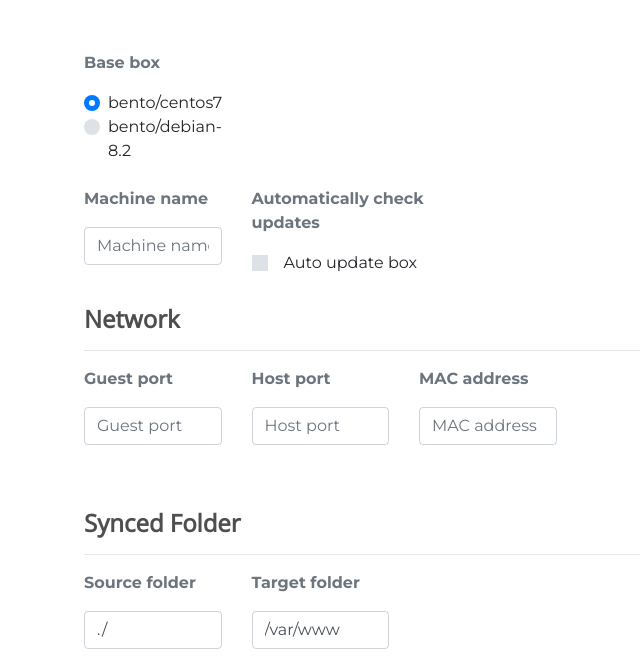
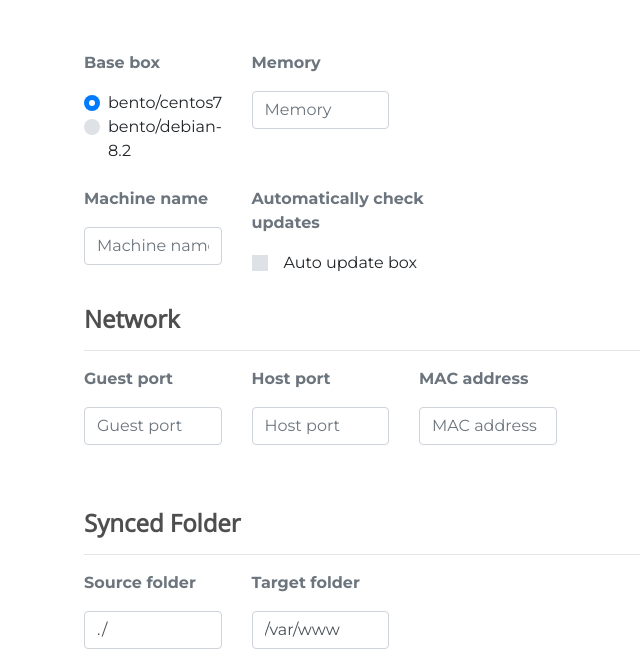
Before and after one commit to aguillement/vagup, a Django app: page /generator/ in a window 1280 px wide. Shown: the part 40-704 px from the top of the page, without its empty margins (236-876 px from the left). Run offline with Django 3.2, Linux system fonts and the light colour scheme; some libraries are stand-ins or nearby versions; some web fonts are replaced.

Commit message:
add memory option

```diff
--- a/src/vagup/generator/templates/generator/generate.html
+++ b/src/vagup/generator/templates/generator/generate.html
@@ -13,12 +13,20 @@
                         <b>Base box</b>
                     </p>
                     <div class="custom-control custom-radio">
-                        <input type="radio" id="bento/centos7" name="base_box" class="custom-control-input" value="bento/centos7" checked="">
+                        <input type="radio" id="bento/centos7" name="base_box" class="custom-control-input" value="bento/centos7" checked>
                         <label class="custom-control-label" for="bento/centos7">bento/centos7</label>
                     </div>
                     <div class="custom-control custom-radio">
                         <input type="radio" id="bento/debian-8.2" name="base_box" class="custom-control-input" value="bento/debian-8.2">
                         <label class="custom-control-label" for="bento/debian-8.2">bento/debian-8.2</label>
+                    </div>
+                </div>
+                <div class="col-md-3 col-6">
+                    <div class="form-group">
+                        <p class="text-muted" >
+                            <b>Memory</b>
+                        </p>
+                        <input type="text" name="memory" class="form-control" placeholder="Memory">
                     </div>
                 </div>
             </div>
@@ -30,7 +38,7 @@
                         <p class="text-muted" >
                             <b>Machine name</b>
                         </p>
-                        <input type="text" name="machine_name" class="form-control" placeholder="Machine name" required="True">
+                        <input type="text" name="machine_name" class="form-control" placeholder="Machine name" required>
                     </div>
                 </div>
 
@@ -42,7 +50,7 @@
                         <input type="checkbox" id="auto_update" name="auto_update" class="custom-control-input" value="True">
                         <label class="custom-control-label ml-2" for="auto_update">Auto update box</label>
                     </div>
-                 </div>
+                </div>
             </div>
 
             <!-- Network -->
--- a/src/vagup/generator/views.py
+++ b/src/vagup/generator/views.py
@@ -26,6 +26,7 @@ def generator(request):
 
         # Machine name
         response.write('config.vm.provider "virtualbox" do |v| \n\t\t')
+        response.write('v.memory = {}\n\t\t'.format(data['memory'])) if data['memory'] else None
         response.write('v.name="{}"\n\t'.format(data['machine_name']))
         response.write("end \n\t")
 
```
